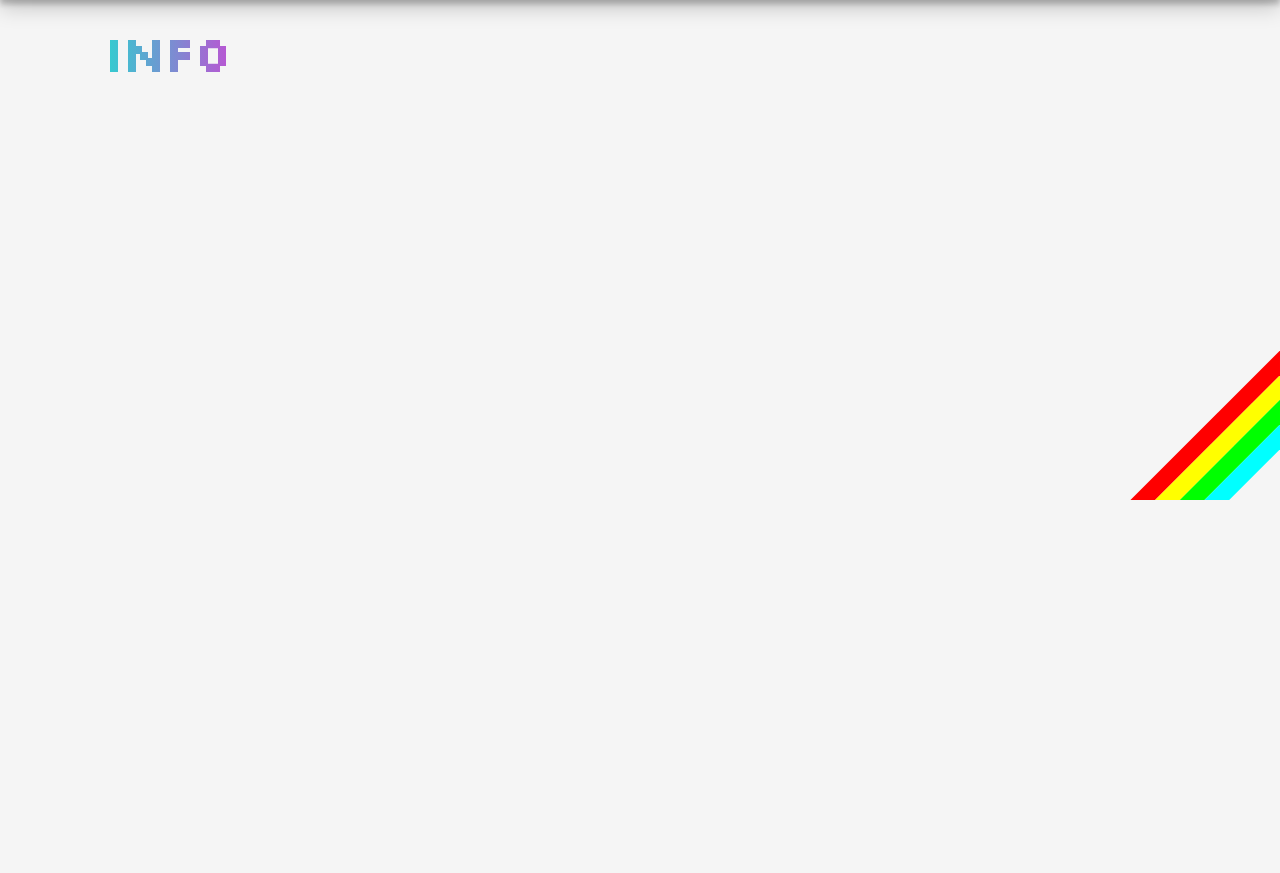
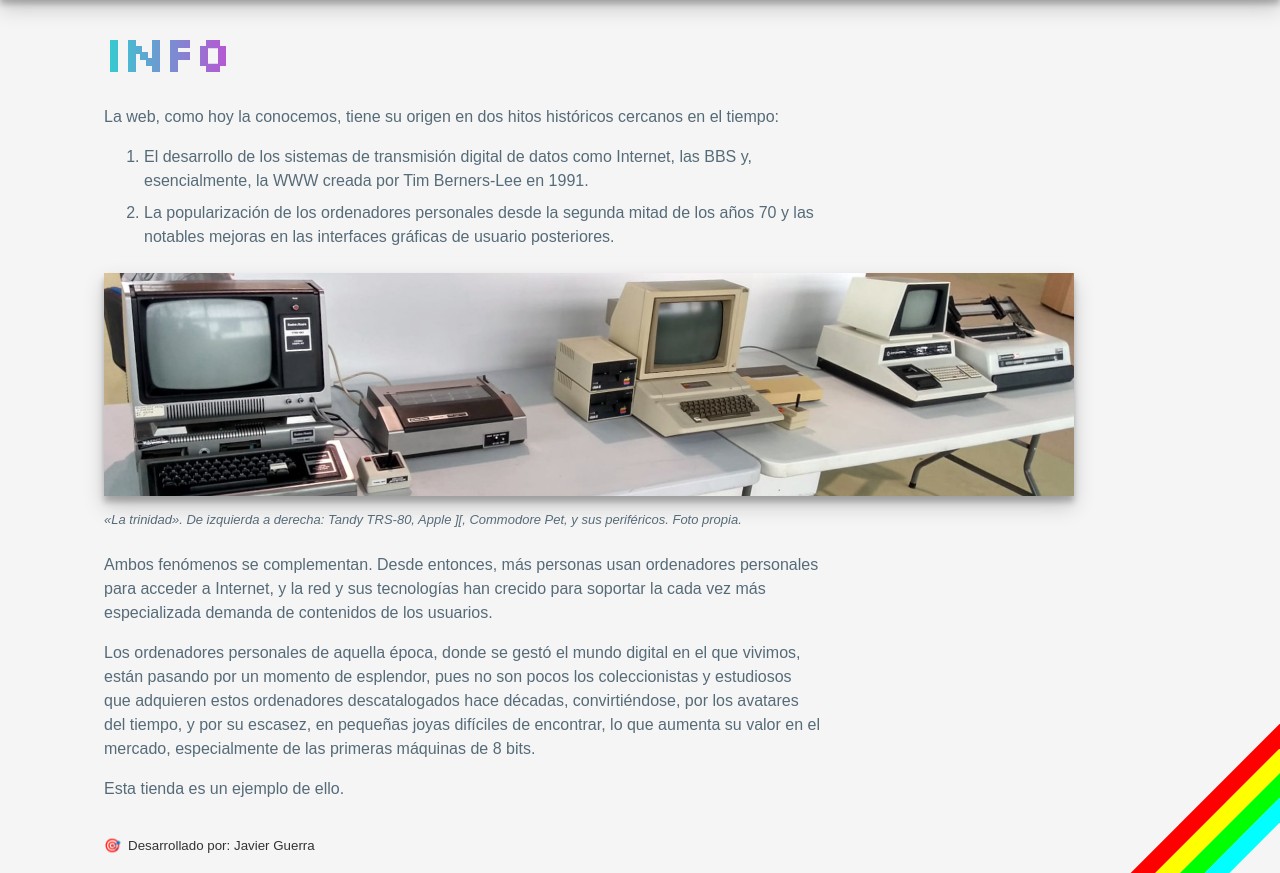
Before and after one commit to JavGuerra/tienda-8-bits, a React (Vite) app in the folder frontend/: page /info in a window 1280 px wide. Shown: the part 300-1173 px from the top of the page. Before the commit the page ends 800 px from the top, so only its background shows below. Built offline with nearby package versions, Linux system fonts and the light colour scheme; a web font is replaced by a local one.

Commit message:
Frontend

```diff
--- a/frontend/public/assets/css/styles.css
+++ b/frontend/public/assets/css/styles.css
@@ -363,6 +363,30 @@ footer a:hover {
     text-decoration: underline;
 }
 
+.info-column {
+    margin: -1em 0 2em;
+}
+
+.info-column figure {
+    margin: 1.5em 0;
+}
+
+.info-column li {
+    margin-bottom: 0.5em;
+}
+
+.info-column figcaption {
+    font-style: italic;
+    font-size: small;
+    margin-top: 0.5em;
+}
+
+.info-column img {
+    width: 100%;
+    height: auto;
+    box-shadow: rgba(0, 0, 0, 0.19) 0px 10px 20px, rgba(0, 0, 0, 0.23) 0px 6px 6px;
+}
+
 @media (min-width: 993px) {
     h1 {
         font-size: 48px;
@@ -442,6 +466,15 @@ footer a:hover {
         height: 28px;
         font-size: medium;
     }
+
+    .info-column {
+        width: 67%;
+    }
+
+    .info-column img {
+        width: 135%;
+        height: auto;
+    }
 }
 
 .sr {
--- a/frontend/src/pages/Info.jsx
+++ b/frontend/src/pages/Info.jsx
@@ -1,9 +1,49 @@
+import useConfig from "../hooks/useConfig";
+import Footer from "../components/Footer";
+
 const Info = () => {
+
+  const { footer } = useConfig();
+
   return (
     <>
       <div className="frame bg-info"></div>
       <div className="container">
         <h2>Info</h2>
+        <div className="info-column">
+          <p>La web, como hoy la conocemos, tiene su origen en dos hitos
+              históricos cercanos en el tiempo:</p>
+          <ol>
+              <li>
+                  El desarrollo de los sistemas de transmisión digital de datos
+                  como Internet, las BBS y, esencialmente, la WWW creada por
+                  Tim Berners-Lee en 1991.
+              </li>
+              <li>
+                  La popularización de los ordenadores personales desde la
+                  segunda mitad de los años 70 y las notables mejoras en las
+                  interfaces gráficas de usuario posteriores.
+              </li>
+          </ol>
+          <figure>
+            <img src="/assets/img/trinidad.jpg" alt="La trinidad" />
+            <figcaption>«La trinidad». De izquierda a derecha: Tandy TRS-80,
+              Apple ][, Commodore Pet, y sus periféricos. Foto propia.</figcaption>
+          </figure>
+          <p>Ambos fenómenos se complementan. Desde entonces, más personas usan
+            ordenadores personales para acceder a Internet, y la red y sus
+            tecnologías han crecido para soportar la cada vez más especializada
+            demanda de contenidos de los usuarios.</p>
+          <p>Los ordenadores personales de aquella época, donde se gestó el mundo
+            digital en el que vivimos, están pasando por un momento de esplendor,
+            pues no son pocos los coleccionistas y estudiosos que adquieren estos
+            ordenadores descatalogados hace décadas, convirtiéndose, por los
+            avatares del tiempo, y por su escasez, en pequeñas joyas difíciles
+            de encontrar, lo que aumenta su valor en el mercado, especialmente
+            de las primeras máquinas de 8 bits.</p>
+          <p>Esta tienda es un ejemplo de ello.</p>
+        </div>
+        <Footer footer={footer} />
       </div>
     </>
   );
```
Also changed, not shown: frontend/public/assets/img/trinidad.jpg. Lines whose indentation alone changed are shown as unchanged.
